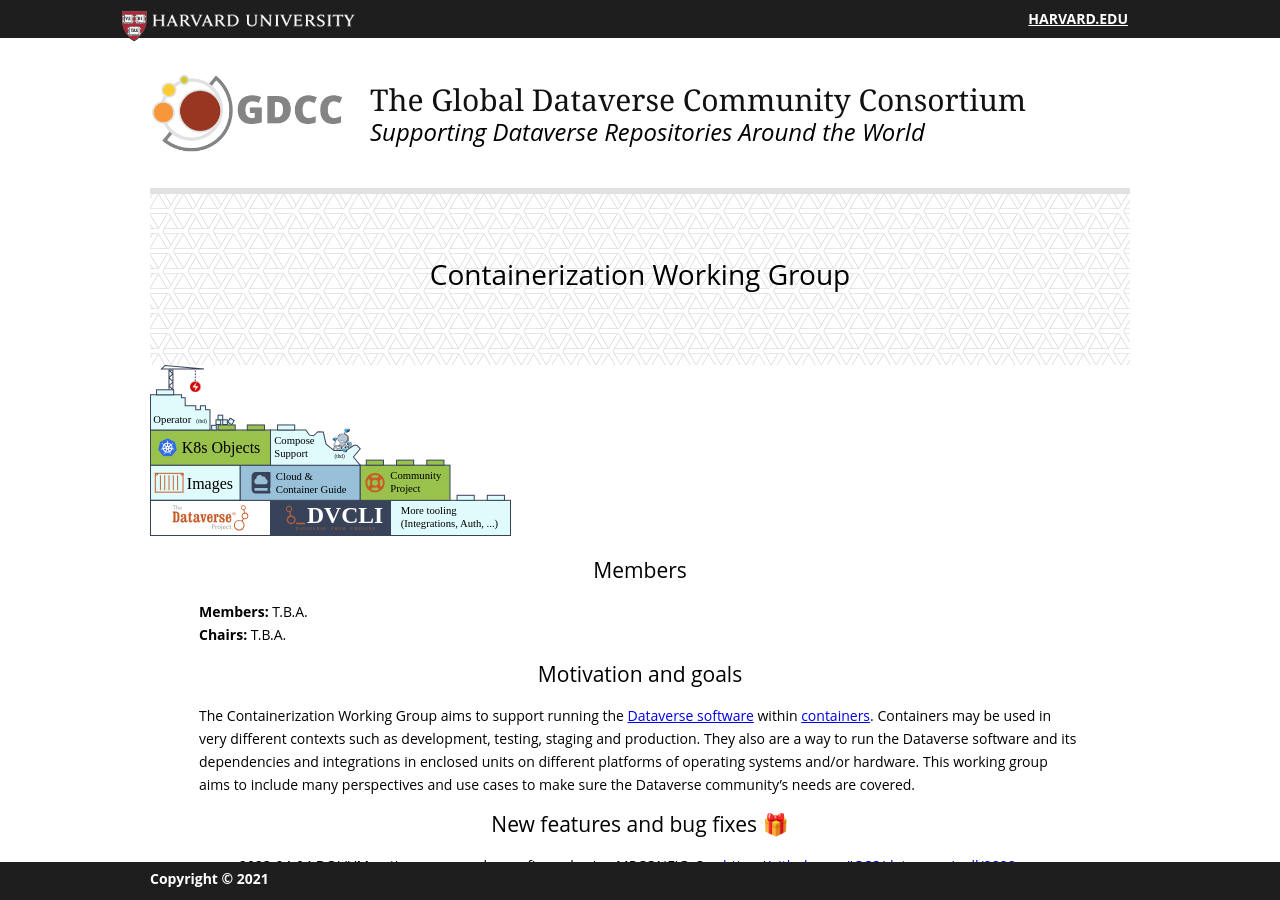
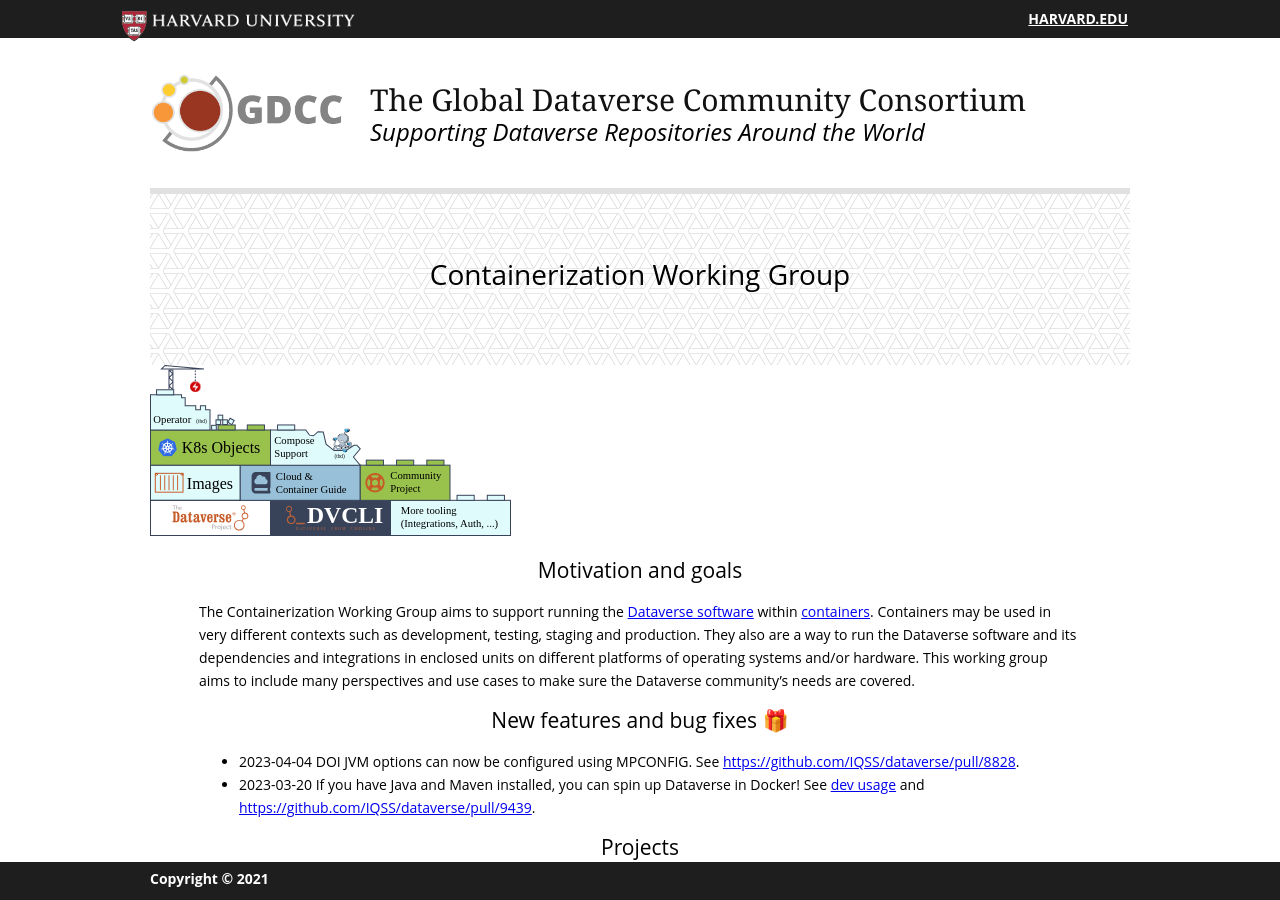
Before and after one commit to gdcc/ct.gdcc.io, a Jekyll site: the page built from index.md, in a window 1280 px wide and 900 px high. Built offline with Jekyll 4.4.1, drawn with Linux system fonts in a browser that asks for light colours; our own code applies the rules of GitHub Pages for plain Markdown files.

Commit message:
remove empty "members" section

```diff
--- a/index.md
+++ b/index.md
@@ -1,11 +1,6 @@
 ---
 title: Home
 ---
-
-## Members
-
-**Members:** T.B.A.
-**Chairs:** T.B.A.
 
 ## Motivation and goals
 
```
